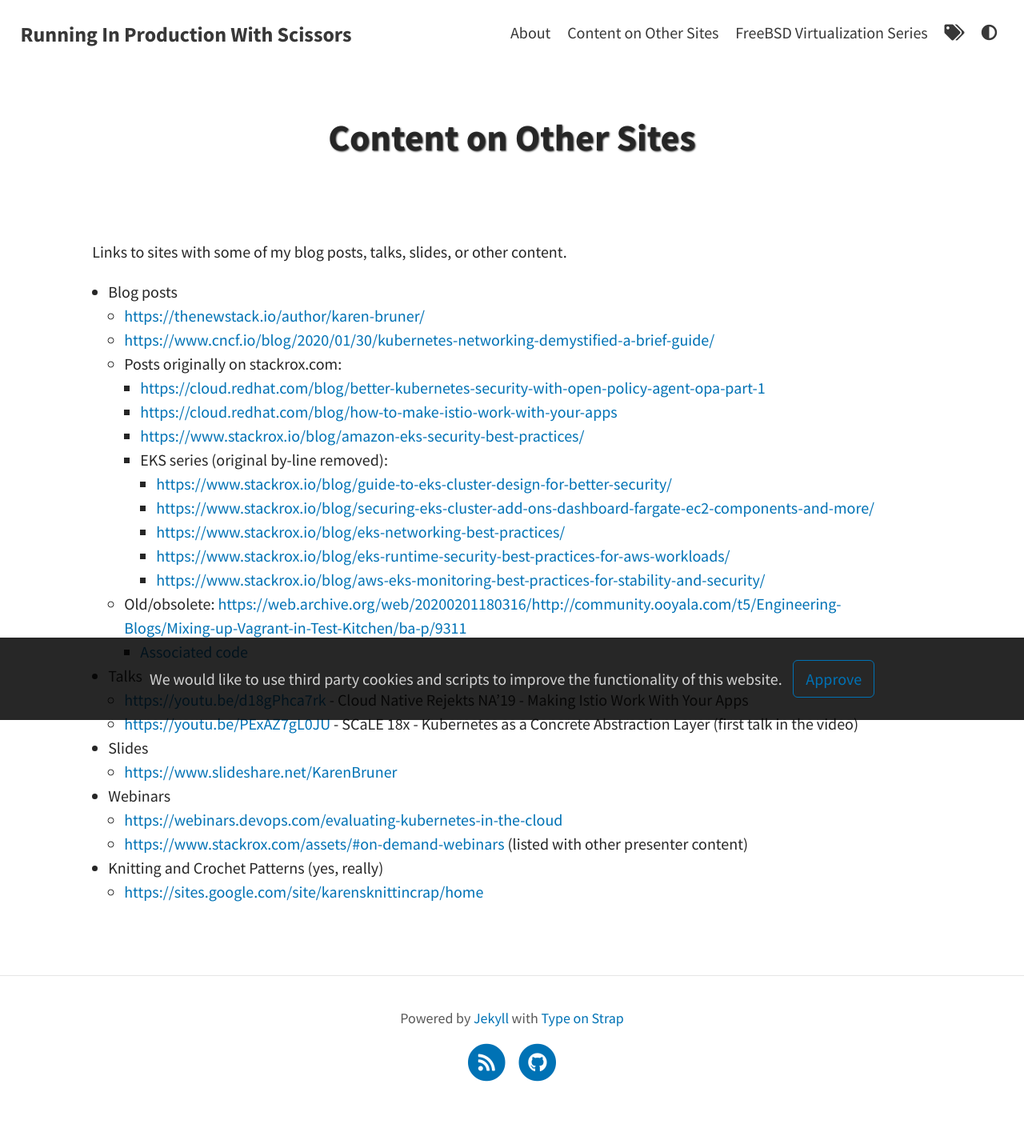
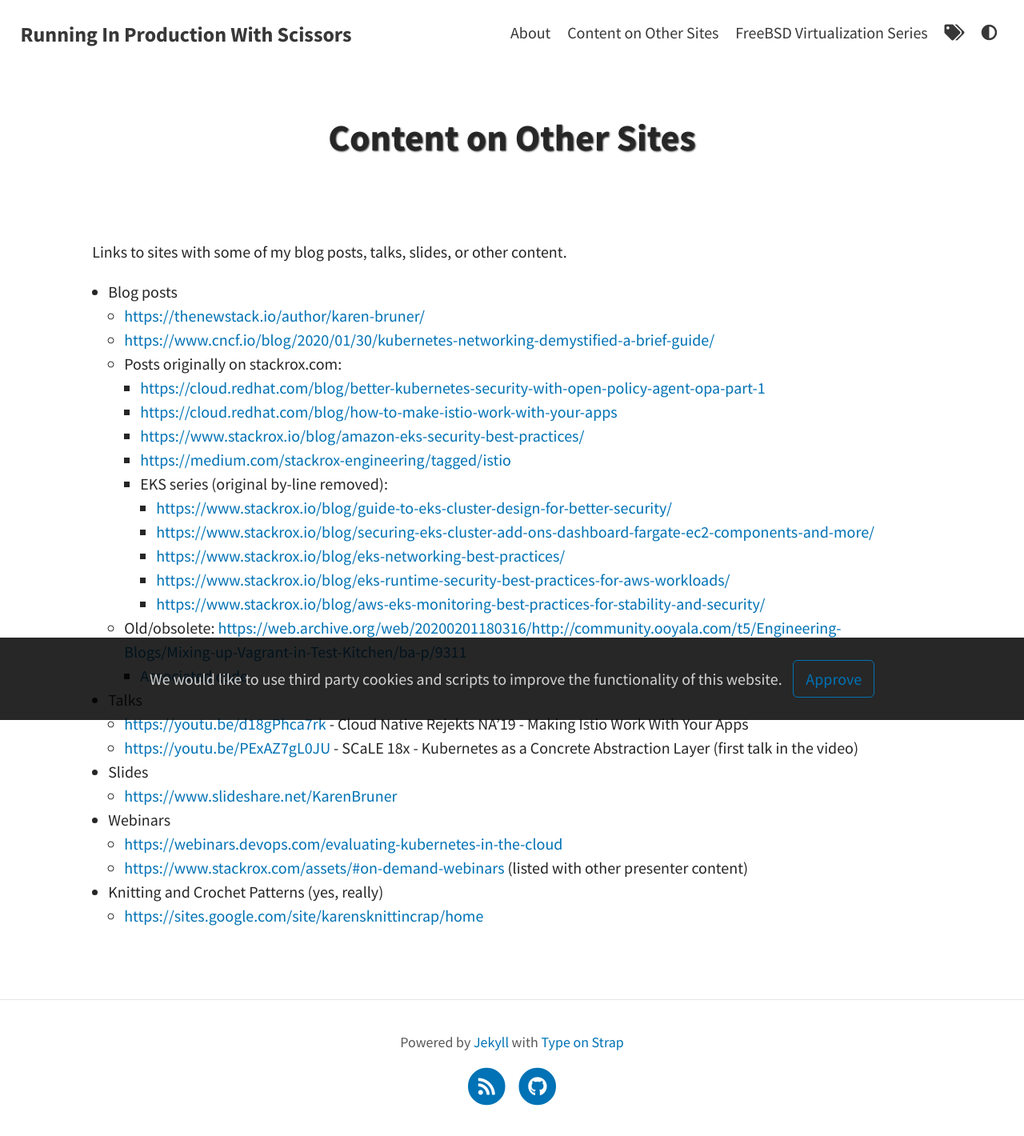
Before and after one commit to kbruner/productionwithscissors, a Jekyll site: the page built from pages/external-posts-and-other-content.md, in a window 1280 px wide. Shown: the whole page at 80% size. Built offline with Jekyll 4.4.1, drawn with Linux system fonts in a browser that asks for light colours; before the commit the page ends 1390 px from its top, so only the background shows below that.

Commit message:
Add medium.com links

```diff
--- a/pages/external-posts-and-other-content.md
+++ b/pages/external-posts-and-other-content.md
@@ -29,6 +29,7 @@
     * [https://cloud.redhat.com/blog/better-kubernetes-security-with-open-policy-agent-opa-part-1](https://cloud.redhat.com/blog/better-kubernetes-security-with-open-policy-agent-opa-part-1)
     * [https://cloud.redhat.com/blog/how-to-make-istio-work-with-your-apps](https://cloud.redhat.com/blog/how-to-make-istio-work-with-your-apps)
     * [https://www.stackrox.io/blog/amazon-eks-security-best-practices/](https://www.stackrox.io/blog/amazon-eks-security-best-practices/)
+    * <https://medium.com/stackrox-engineering/tagged/istio>
     * EKS series (original by-line removed):
       * [https://www.stackrox.io/blog/guide-to-eks-cluster-design-for-better-security/](https://www.stackrox.io/blog/guide-to-eks-cluster-design-for-better-security/)
       * [https://www.stackrox.io/blog/securing-eks-cluster-add-ons-dashboard-fargate-ec2-components-and-more/](https://www.stackrox.io/blog/securing-eks-cluster-add-ons-dashboard-fargate-ec2-components-and-more/)
```
